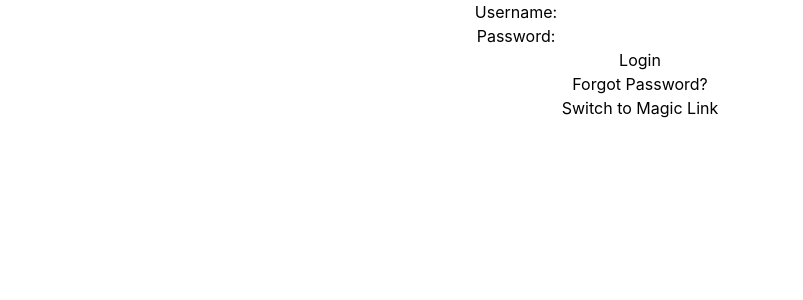
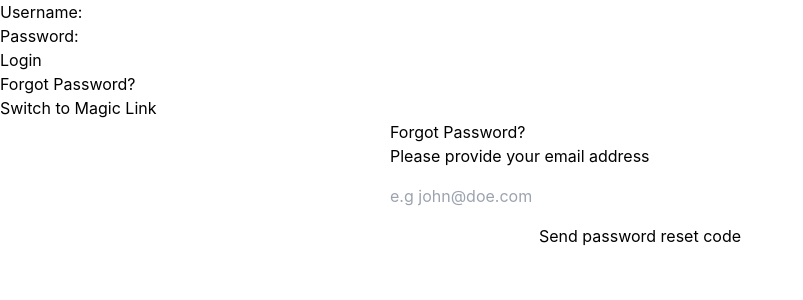
Before and after one commit to brandonb95/contentblocks-tth, a React (Create React App) app: page /forgot-password in a window 1280 px wide. Shown: the top 300 px of the page, without its empty margins (0-803 px from the left). Built offline with nearby package versions, Linux system fonts and the light colour scheme; no server answers.

Commit message:
Forgot password link added, but not yet fully functional

```diff
--- a/src/App.js
+++ b/src/App.js
@@ -1,29 +1,34 @@
 import React from "react";
 import { BrowserRouter as Router, Route, Routes } from "react-router-dom";
-import { SignedIn, SignedOut, UserButton } from "@clerk/clerk-react";
+import {
+  ClerkProvider,
+  SignedIn,
+  SignedOut,
+  UserButton,
+} from "@clerk/clerk-react";
 import LoginForm from "./components/LoginForm";
-import HomePage from "./components/HomePage";
+import ForgotPasswordPage from "./components/ForgotPasswordPage";
 import SignedInPage from "./components/SignedInPage";
-import "./App.css";
 
-function App() {
+const App = () => {
   return (
     <Router>
       <div className="App">
-        <main>
+        <header>
           <SignedOut>
             <LoginForm />
           </SignedOut>
           <SignedIn>
             <UserButton />
-            <Routes>
-              <Route path="/signed-in" element={<SignedInPage />} />
-            </Routes>
           </SignedIn>
-        </main>
+        </header>
+        <Routes>
+          <Route path="/forgot-password" element={<ForgotPasswordPage />} />
+          <Route path="/signed-in" element={<SignedInPage />} />
+        </Routes>
       </div>
     </Router>
   );
-}
+};
 
 export default App;
--- /dev/null
+++ b/src/components/ForgotPasswordPage.js
@@ -0,0 +1,107 @@
+import React, { useState } from "react";
+import { useSignIn } from "@clerk/clerk-react";
+import { useNavigate } from "react-router-dom";
+
+const ForgotPasswordPage = () => {
+  const { isLoaded, signIn, setActive } = useSignIn();
+  const [email, setEmail] = useState("");
+  const [password, setPassword] = useState("");
+  const [code, setCode] = useState("");
+  const [successfulCreation, setSuccessfulCreation] = useState(false);
+  const [secondFactor, setSecondFactor] = useState(false);
+  const [error, setError] = useState("");
+  const navigate = useNavigate();
+
+  if (!isLoaded) {
+    return null;
+  }
+
+  const create = async (e) => {
+    e.preventDefault();
+    try {
+      await signIn.create({
+        strategy: "reset_password_email_code",
+        identifier: email,
+      });
+      setSuccessfulCreation(true);
+      setError("");
+    } catch (err) {
+      console.error("Create error:", err);
+      setError(err.errors ? err.errors[0].longMessage : err.toString());
+    }
+  };
+
+  const reset = async (e) => {
+    e.preventDefault();
+    try {
+      const result = await signIn.attemptFirstFactor({
+        strategy: "reset_password_email_code",
+        code,
+        password,
+      });
+
+      if (result.status === "needs_second_factor") {
+        setSecondFactor(true);
+        setError("");
+      } else if (result.status === "complete") {
+        setActive({ session: result.createdSessionId });
+        setError("");
+        navigate("/signed-in");
+      } else {
+        console.log(result);
+      }
+    } catch (err) {
+      console.error("Reset error:", err);
+      setError(err.errors ? err.errors[0].longMessage : err.toString());
+    }
+  };
+
+  return (
+    <div style={{ margin: "auto", maxWidth: "500px" }}>
+      <h1>Forgot Password?</h1>
+      <form
+        style={{ display: "flex", flexDirection: "column", gap: "1em" }}
+        onSubmit={!successfulCreation ? create : reset}
+      >
+        {!successfulCreation && (
+          <>
+            <label htmlFor="email">Please provide your email address</label>
+            <input
+              type="email"
+              placeholder="e.g john@doe.com"
+              value={email}
+              onChange={(e) => setEmail(e.target.value)}
+            />
+            <button>Send password reset code</button>
+            {error && <p style={{ color: "red" }}>{error}</p>}
+          </>
+        )}
+        {successfulCreation && (
+          <>
+            <label htmlFor="password">Enter your new password</label>
+            <input
+              type="password"
+              value={password}
+              onChange={(e) => setPassword(e.target.value)}
+            />
+            <label htmlFor="code">
+              Enter the password reset code that was sent to your email
+            </label>
+            <input
+              type="text"
+              value={code}
+              onChange={(e) => setCode(e.target.value)}
+            />
+            <button>Reset</button>
+            {error && <p style={{ color: "red" }}>{error}</p>}
+          </>
+        )}
+        {secondFactor && (
+          <p>2FA is required, but this UI does not handle that</p>
+        )}
+      </form>
+    </div>
+  );
+};
+
+export default ForgotPasswordPage;
--- a/src/components/LoginForm.js
+++ b/src/components/LoginForm.js
@@ -1,6 +1,6 @@
 import React, { useState } from "react";
 import { useSignIn } from "@clerk/clerk-react";
-import { useNavigate } from "react-router-dom";
+import { useNavigate, Link } from "react-router-dom";
 
 const LoginForm = () => {
   const { signIn } = useSignIn();
@@ -34,8 +34,7 @@ const LoginForm = () => {
           identifier: username,
           password,
         });
-        // Refresh the page upon successful login
-        window.location.reload();
+        navigate("/signed-in");
       } catch (error) {
         setErrors({
           form: error.errors
@@ -92,14 +91,7 @@ const LoginForm = () => {
         {errors.form && <span style={{ color: "red" }}>{errors.form}</span>}
       </form>
       <div>
-        <a
-          href="#"
-          onClick={() => {
-            /* Implement forgot password logic here */
-          }}
-        >
-          Forgot Password?
-        </a>
+        <Link to="/forgot-password">Forgot Password?</Link>
       </div>
       <div>
         <button onClick={() => setSwitchToMagicLink(true)}>
```
